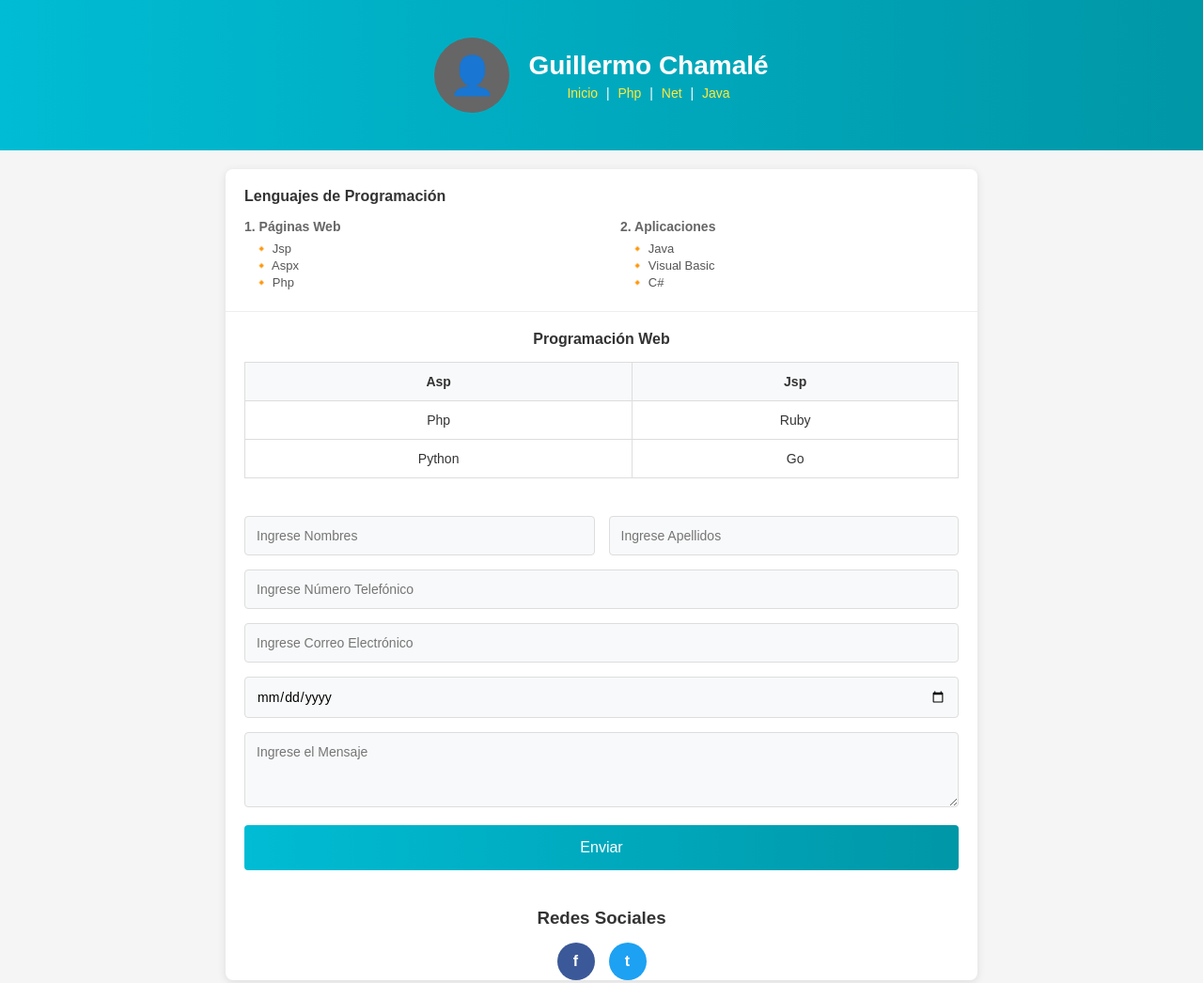
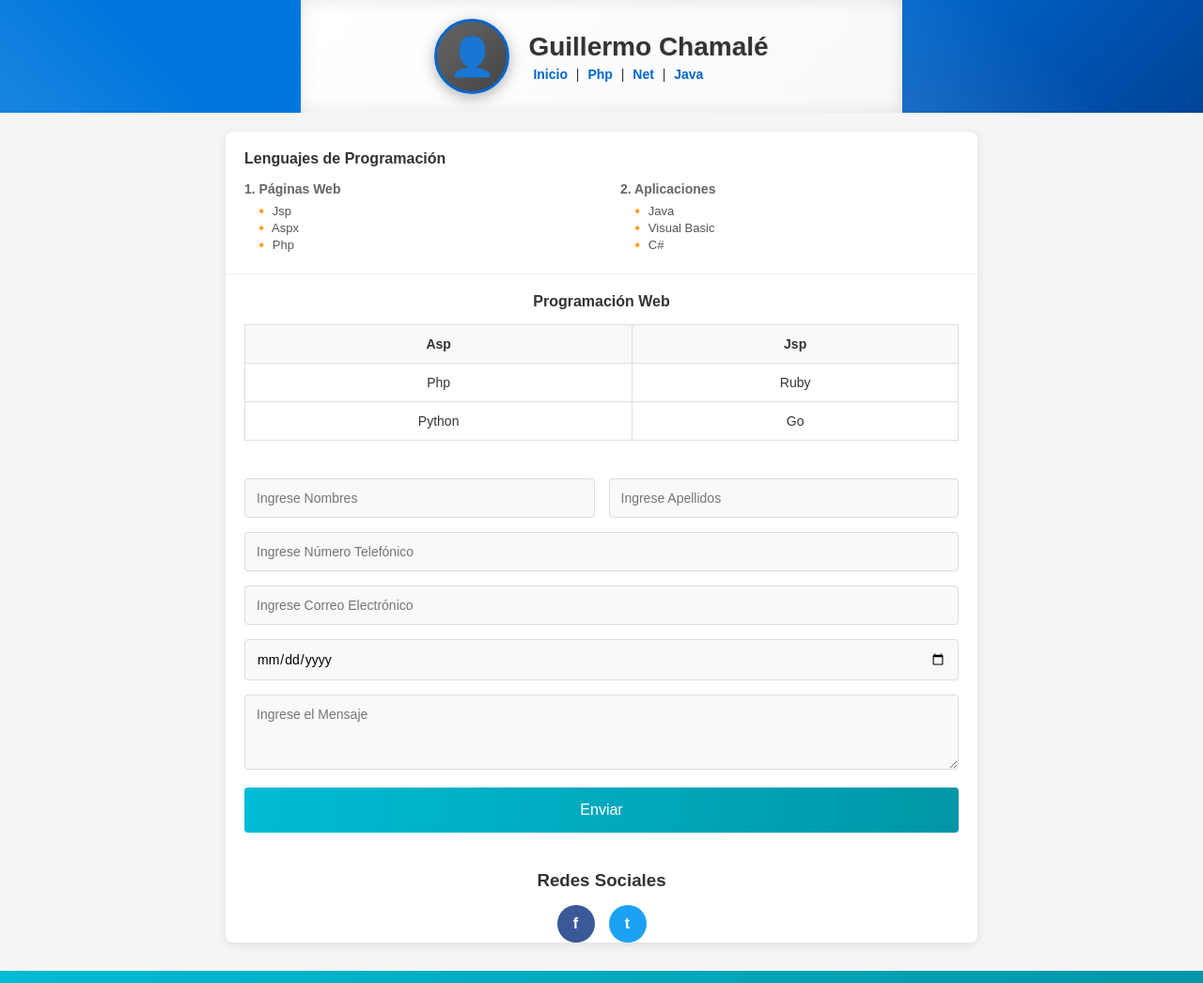
Before and after one commit to gchamalef/DW_Tarea_0, a plain HTML site: page index.html in a window 1280 px wide. Shown: the top 1046 px of the page at 94% size. Drawn offline with Linux system fonts and the light colour scheme.

Commit message:
Se corrigen puntos esteticos

```diff
--- a/index.html
+++ b/index.html
@@ -11,6 +11,9 @@
 <body>
 
     <header class="header">
+        <div class="guatemala-flag">
+            <div class="flag-section blue-section left"></div>
+            <div class="flag-section white-section center">
                 <div class="profile-container">
                     <div class="profile-image">👤</div>
                     <div class="profile-info">
@@ -23,7 +26,11 @@
                         </div>
                     </div>
                 </div>
+            </div>
+            <div class="flag-section blue-section right"></div>
+        </div>
     </header>
+
     <div class="main-container">
         <section class="languages-section">
             <h3>Lenguajes de Programación</h3>
--- a/script.js
+++ b/script.js
@@ -1,5 +1,5 @@
 // Función principal para manejar el envío del formulario
-document.getElementById('contactForm').addEventListener('submit', function(e) {
+document.getElementById('contactForm').addEventListener('submit', function (e) {
     e.preventDefault();
 
     // Obtener los valores del formulario
@@ -27,22 +27,22 @@ DATOS DEL FORMULARIO:
 });
 
 // Efectos adicionales para mejorar la experiencia de usuario
-document.addEventListener('DOMContentLoaded', function() {
+document.addEventListener('DOMContentLoaded', function () {
     // Agregar efectos de hover y animaciones a los campos del formulario
     document.querySelectorAll('input, textarea').forEach(element => {
-        element.addEventListener('focus', function() {
+        element.addEventListener('focus', function () {
             this.style.transform = 'scale(1.02)';
             this.style.transition = 'all 0.3s ease';
         });
 
-        element.addEventListener('blur', function() {
+        element.addEventListener('blur', function () {
             this.style.transform = 'scale(1)';
         });
     });
 
-    // Validación de tiempo real
+    // Validación adicional en tiempo real
     const emailInput = document.getElementById('correo');
-    emailInput.addEventListener('input', function() {
+    emailInput.addEventListener('input', function () {
         const email = this.value;
         const emailRegex = /^[^\s@]+@[^\s@]+\.[^\s@]+$/;
 
@@ -55,8 +55,30 @@ document.addEventListener('DOMContentLoaded', function() {
 
     // Validación para el número de teléfono
     const telefonoInput = document.getElementById('telefono');
-    telefonoInput.addEventListener('input', function() {
+    telefonoInput.addEventListener('input', function () {
         // Permitir solo números, espacios, guiones y paréntesis
         this.value = this.value.replace(/[^0-9\s\-\(\)\+]/g, '');
     });
+
+    // Efecto especial para la bandera de Guatemala
+    const blueSections = document.querySelectorAll('.blue-section');
+    blueSections.forEach(section => {
+        section.addEventListener('mouseenter', function () {
+            this.style.background = 'linear-gradient(135deg, #0077dd, #0077dd)';
+            this.style.transition = 'background 0.3s ease';
+        });
+
+        section.addEventListener('mouseleave', function () {
+            this.style.background = 'linear-gradient(135deg, #0066cc, #0066cc)';
+        });
+    });
+
+    // Efecto parallax sutil para el header
+    window.addEventListener('scroll', function () {
+        const scrolled = window.pageYOffset;
+        const header = document.querySelector('.header');
+        if (header) {
+            header.style.transform = `translateY(${scrolled * 0.1}px)`;
+        }
+    });
 });
--- a/styles.css
+++ b/styles.css
@@ -11,11 +11,45 @@ body {
 }
 
 .header {
-    background: linear-gradient(90deg, #00bcd4, #0097a7);
-    padding: 40px 0;
-    text-align: center;
-    color: white;
+    padding: 0;
     position: relative;
+    overflow: hidden;
+}
+
+.guatemala-flag {
+    display: flex;
+    min-height: 120px;
+    width: 100%;
+}
+
+.flag-section {
+    display: flex;
+    align-items: center;
+    justify-content: center;
+    min-height: 120px;
+}
+
+.blue-section {
+    background: linear-gradient(135deg, #0066cc, #004499);
+    flex: 1;
+    position: relative;
+}
+
+.blue-section::before {
+    content: '';
+    position: absolute;
+    top: 0;
+    left: 0;
+    right: 0;
+    bottom: 0;
+    background: linear-gradient(45deg, rgba(255, 255, 255, 0.1) 0%, transparent 50%);
+}
+
+.white-section {
+    background: linear-gradient(135deg, #ffffff, #f8f9fa);
+    flex: 2;
+    color: #333;
+    box-shadow: inset 0 0 20px rgba(0, 0, 0, 0.1);
 }
 
 .profile-container {
@@ -23,23 +57,28 @@ body {
     align-items: center;
     justify-content: center;
     gap: 20px;
+    padding: 20px;
 }
 
 .profile-image {
     width: 80px;
     height: 80px;
-    background-color: #666;
+    background: linear-gradient(135deg, #666, #444);
     border-radius: 50%;
     display: flex;
     align-items: center;
     justify-content: center;
     font-size: 40px;
     color: white;
+    box-shadow: 0 4px 15px rgba(0, 0, 0, 0.3);
+    border: 3px solid #0066cc;
 }
 
 .profile-info h1 {
     font-size: 28px;
     margin-bottom: 5px;
+    color: #333;
+    text-shadow: 1px 1px 2px rgba(0, 0, 0, 0.1);
 }
 
 .profile-links {
@@ -47,9 +86,16 @@ body {
 }
 
 .profile-links a {
-    color: #ffeb3b;
+    color: #0066cc;
     text-decoration: none;
     margin: 0 5px;
+    font-weight: 600;
+    transition: color 0.3s ease;
+}
+
+.profile-links a:hover {
+    color: #004499;
+    text-shadow: 1px 1px 2px rgba(0, 0, 0, 0.2);
 }
 
 .main-container {
@@ -239,8 +285,28 @@ textarea {
 
 /* Responsive Design */
 @media (max-width: 768px) {
+    .guatemala-flag {
+        flex-direction: column;
+        min-height: auto;
+    }
+
+    .blue-section {
+        min-height: 30px;
+        order: 1;
+    }
+
+    .blue-section.right {
+        order: 3;
+    }
+
+    .white-section {
+        order: 2;
+        min-height: 140px;
+    }
+
     .profile-container {
         flex-direction: column;
+        padding: 30px 20px;
     }
 
     .languages-list {
```
Lines whose indentation alone changed are shown as unchanged.
